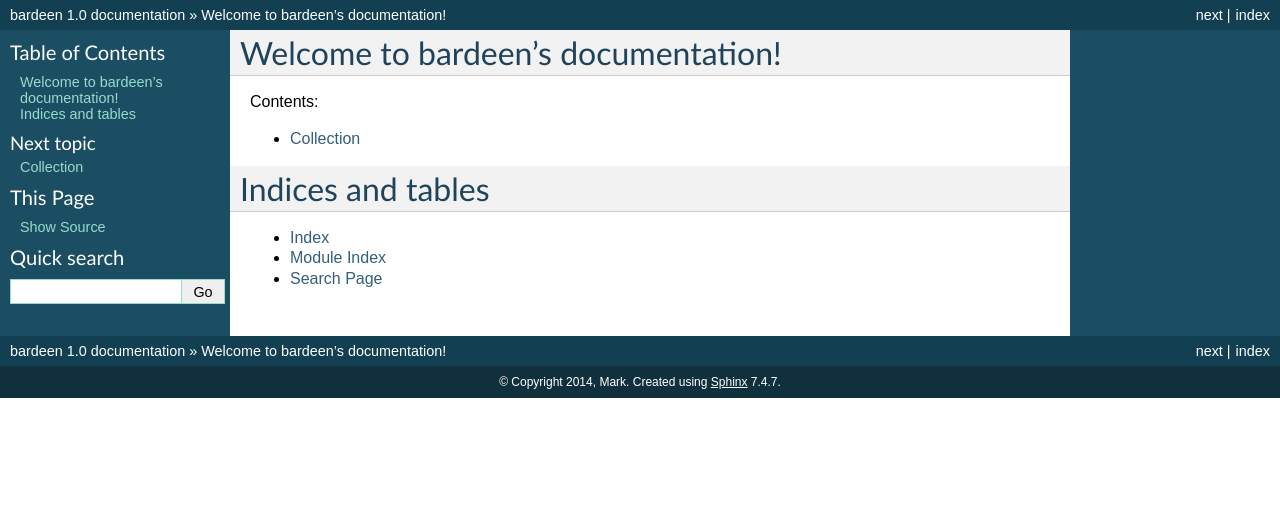
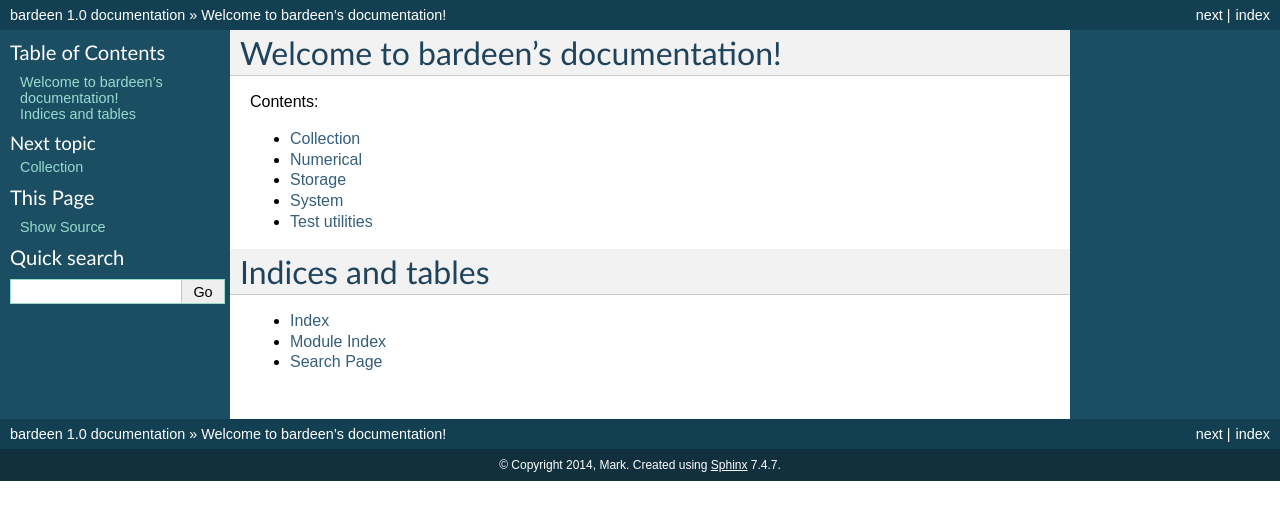
Before and after one commit to mverleg/bardeen, a Sphinx documentation site: the page built from doc/index.rst, in a window 1280 px wide. Shown: the top 520 px of the page. Built offline with Sphinx 7.4.7, drawn with Linux system fonts in a browser that asks for light colours.

```diff
--- a/doc/index.rst
+++ b/doc/index.rst
@@ -12,6 +12,10 @@ Contents:
     :maxdepth: 2
 
     collection
+    numerical
+    storage
+    system
+    testutils
 
 
 Indices and tables
--- /dev/null
+++ b/doc/numerical.rst
@@ -0,0 +1,6 @@
+
+Numerical
+==================================
+
+.. automodule:: numerical
+   :members:
--- /dev/null
+++ b/doc/storage.rst
@@ -0,0 +1,6 @@
+
+Storage
+==================================
+
+.. automodule:: storage
+   :members:
--- /dev/null
+++ b/doc/system.rst
@@ -0,0 +1,6 @@
+
+System
+==================================
+
+.. automodule:: system
+   :members:
--- /dev/null
+++ b/doc/testutils.rst
@@ -0,0 +1,6 @@
+
+Test utilities
+==================================
+
+.. automodule:: testutils
+   :members:
```
